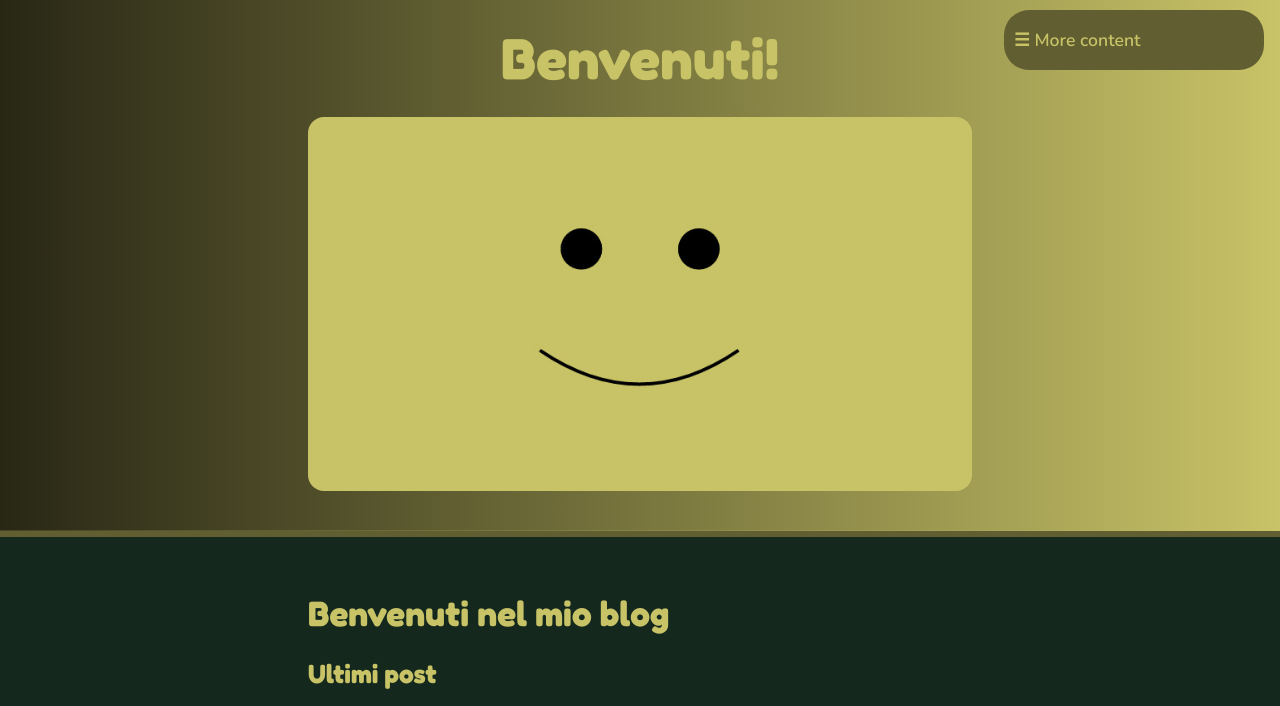
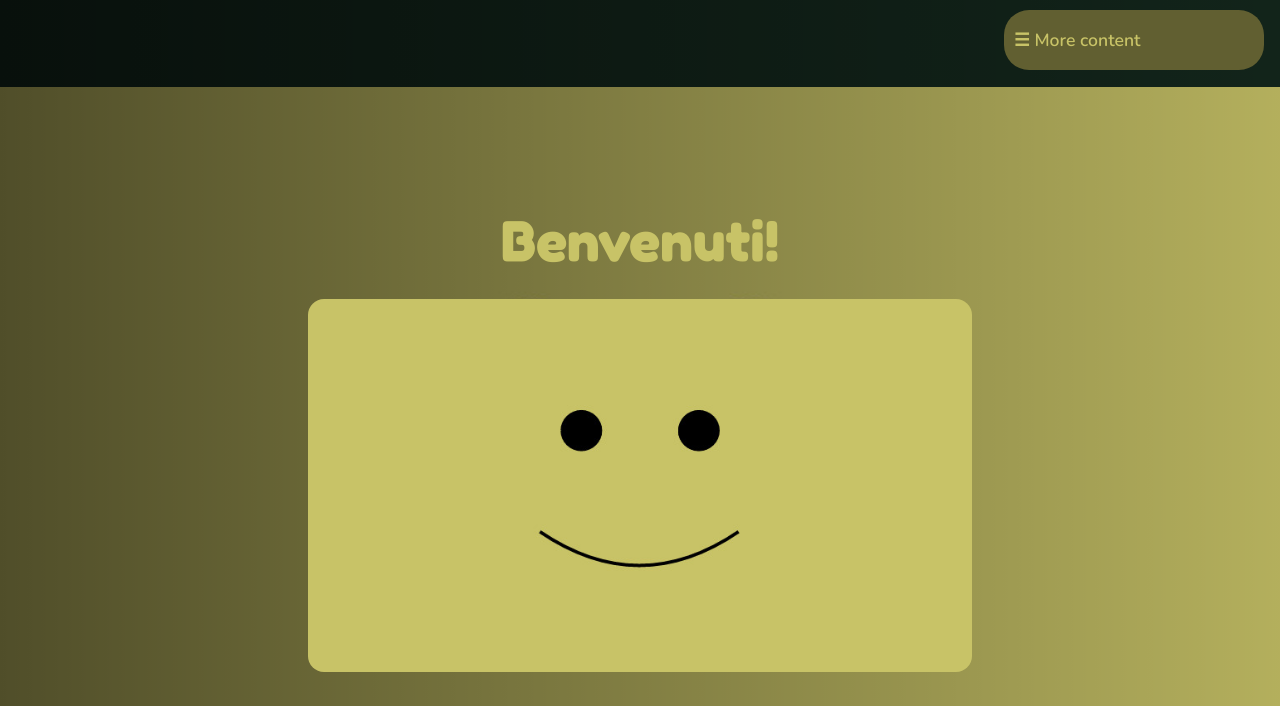
Before and after one commit to AuroraCodingForFun/BlogSite, a Jekyll site: the page built from index.md, in a window 1280 px wide. Shown: the top 706 px of the page. Built offline with Jekyll 4.4.1, drawn with Linux system fonts in a browser that asks for light colours; grey boxes are pictures that could not be loaded.

Commit message:
Modify site header background properties
Updated header background styles and adjusted size.

```diff
--- a/css/style.css
+++ b/css/style.css
@@ -25,13 +25,19 @@ h1, h2, h3 {
 
 /* ---------- Header ---------- */
 .site-header {
+  min-height: 100vh;
+  display: flex;
+  flex-direction: column;
+  justify-content: center;
   background:
-    linear-gradient(to right, rgb(0 0 0 / 0.8), rgb(0 0 0 / 0)),
+    linear-gradient(to right, rgb(0 0 0 / 0.6), rgb(0 0 0 / 0.1)),
     var(--header-img, url("../images/copertina.jpg"));
-  background-size: cover;
+  background-size: contain;
   background-position: center;
+  background-repeat: no-repeat;
   border-bottom: 6px solid var(--sun);
 }
+
 
 
 nav {
```
